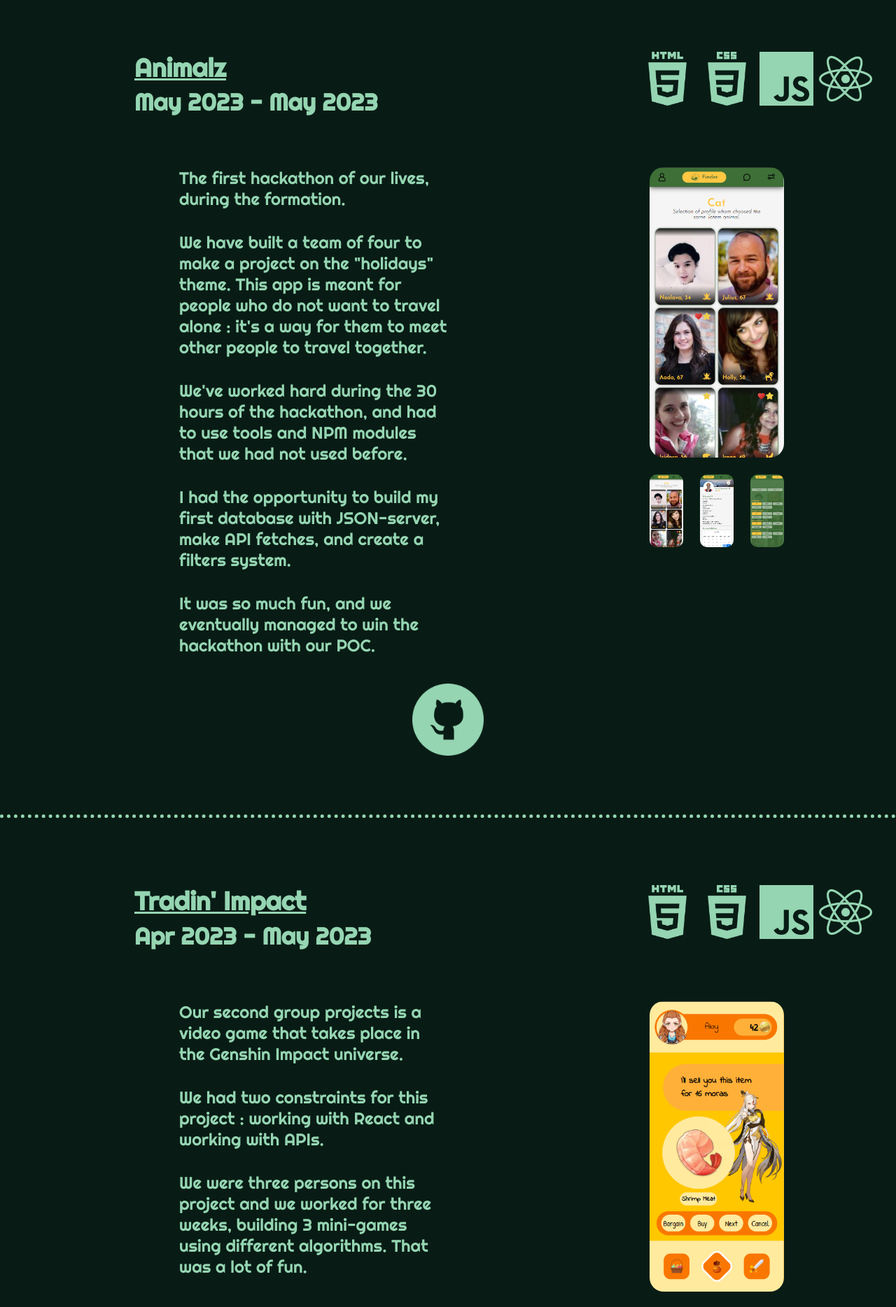
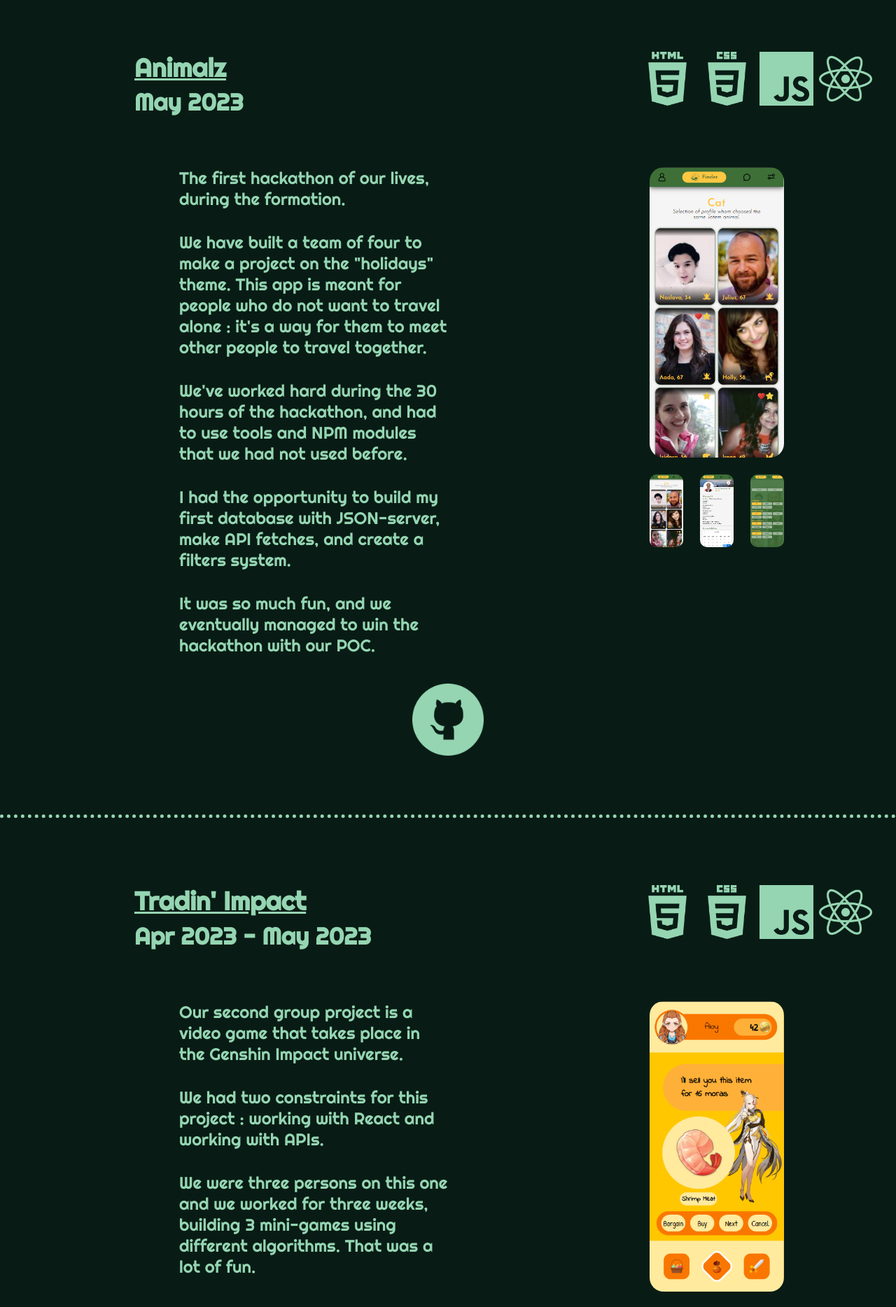
Before and after one commit to Yukitaori/Portfolio, a React (Vite) app: page / in a window 1280 px wide. Shown: the part 1840-3708 px from the top of the page at 70% size. Built offline with nearby package versions, Linux system fonts and the light colour scheme.

Commit message:
fautes corrigées

```diff
--- a/src/components/Projects.jsx
+++ b/src/components/Projects.jsx
@@ -30,7 +30,7 @@ function Projects() {
         <div className={styles.projectHeader}>
           <div className={styles.projectTitle}>
             <h2>Animalz</h2>
-            <h3>May 2023 - May 2023</h3>
+            <h3>May 2023</h3>
           </div>
           <div className={styles.projectStacks}>
             <img className={styles.stackImg} src={htmlicon} alt="HTML icon" />
@@ -76,9 +76,9 @@ function Projects() {
         </div>
         <div className={styles.projectBody}>
           <div className={styles.projectText}>
-            <p>Our second group projects is a video game that takes place in the Genshin Impact universe.</p>
+            <p>Our second group project is a video game that takes place in the Genshin Impact universe.</p>
             <p>We had two constraints for this project : working with React and working with APIs.</p>
-            <p>We were three persons on this project and we worked for three weeks, building 3 mini-games using different algorithms. That was a lot of fun.</p>
+            <p>We were three persons on this one and we worked for three weeks, building 3 mini-games using different algorithms. That was a lot of fun.</p>
           </div>
           <div className={styles.projectGallery}>
             <img className={styles.activePic} src={activePic3} alt="Tradin' Impact Screenshot" />
@@ -112,8 +112,8 @@ function Projects() {
         <div className={styles.projectBody}>
           <div className={styles.projectText}>
             <p>My first group project during the formation.</p>
-            <p>Four of us worked for two weeks on this project, that takes the form of a portfolio presenting the students from my class, with a filters system.</p>
-            <p>Versioning with Git and Github were a bit of an intellectual challenge at first because it was new to us, but we survived it.</p>
+            <p>Four of us have worked for two weeks on this project, that takes the form of a portfolio presenting the students from my class, with a filters system.</p>
+            <p>Versioning with Git and Github was a bit of an intellectual challenge at first because it was new to us, but we survived it.</p>
           </div>
           <div className={styles.projectGallery}>
             <img className={styles.activePic} src={activePic2} alt="Wildked'in Screenshot" />
```
